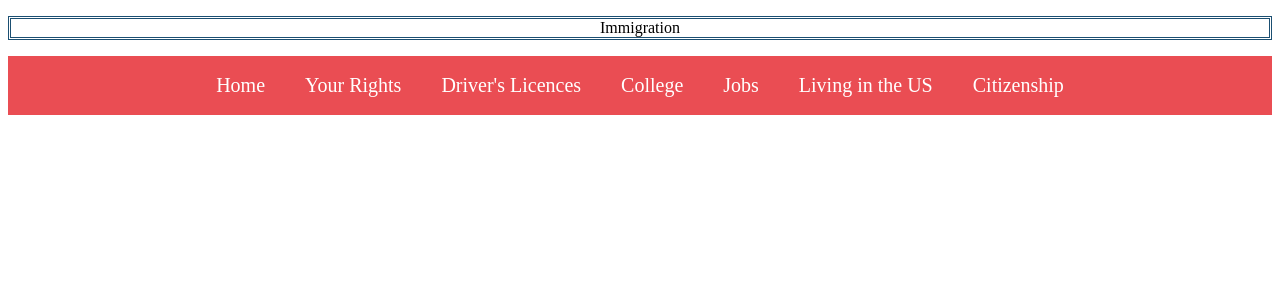
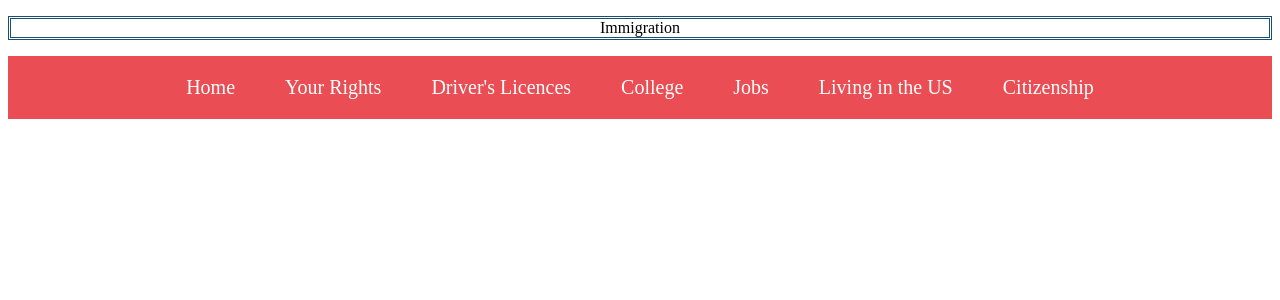
Before and after one commit to Frida-Calvo/US-Immigrant-Guide, a PHP site: page /college.html in a window 1280 px wide. Shown: the top 300 px of the page. Run offline with PHP 8.4, Linux system fonts and the light colour scheme.

Commit message:
changed size of menu

```diff
--- a/first-css.css
+++ b/first-css.css
@@ -22,7 +22,7 @@
     display: block;
     color: white;
     text-align: center;
-    padding: 18px 20px;
+    padding: 20px 25px;
     text-decoration: none;
     font-size: 20px;
     position: sticky;
@@ -84,7 +84,7 @@
                     .dropdown:hover .dropdown-content {
                         display: block;
                         position: fixed;
-                        top: 115px;
+                        top: 119px;
                      }
 
 
```
